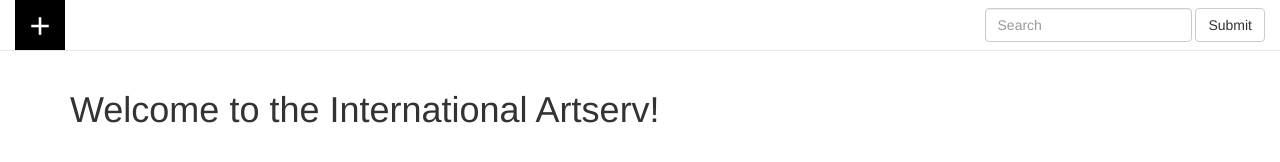
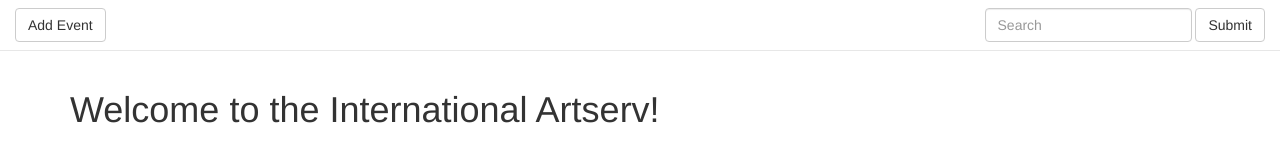
Before and after one commit to janephilipps/international-artserv, a plain HTML site: page index.html in a window 1280 px wide. Drawn offline with nearby package versions, Linux system fonts and the light colour scheme; some packages are replaced by stand-ins of ours.

Commit message:
add event button to navbar

```diff
--- a/index.html
+++ b/index.html
@@ -17,10 +17,7 @@
     <div ng-controller="MainCtrl">
       <nav class="navbar navbar-default navbar-fixed-top">
         <div class="container-fluid">
-          <!-- <span class="glyphicon glyphicon-flash navbar-left" aria-hidden="true"></span> -->
-          <div class="navbar-left" style="width:50px;height:50px;background-color:black;">
-            <p class="navbar-text" style="width:50px;height:50px;margin:0;color:white;font-size:36px;text-align:center;">+</p>
-          </div>
+          <button type="button" class="btn btn-default navbar-btn">Add Event</button>
           <form class="navbar-form navbar-right" role="search">
             <div class="form-group">
               <input type="text" class="form-control" placeholder="Search">
```
